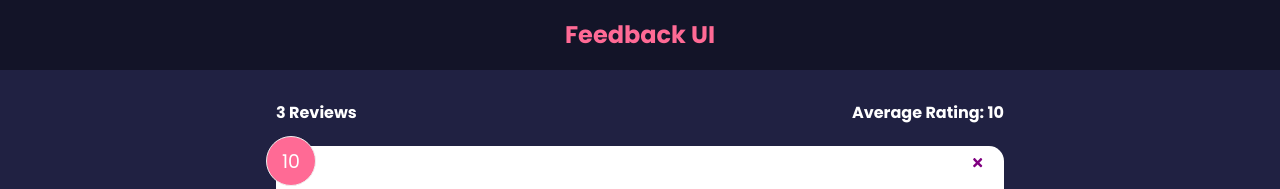
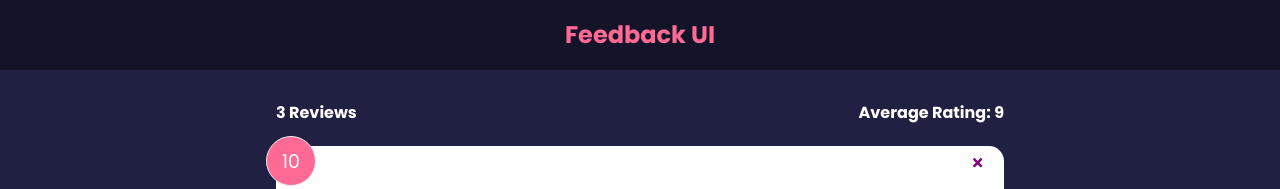
Before and after one commit to Koko-Dev/get-feedback, a React (Create React App) app: page / in a window 1280 px wide. Shown: the top 189 px of the page. Built offline with nearby package versions, Linux system fonts and the light colour scheme.

Commit message:
FeedbackStats.jsx: Compute the average of the feedback ratings based on the length of feedback ratings displayed; add this average to the second h4 tag

```diff
--- a/src/components/FeedbackStats.jsx
+++ b/src/components/FeedbackStats.jsx
@@ -1,8 +1,14 @@
 function FeedbackStats ({ feedback }) {
+  // Calculates ratings average
+  let average = feedback.reduce((accumulator, currentValue) => {
+    return accumulator + currentValue.rating;
+
+  }, 0) / feedback.length;
+
   return (
     <div className='feedback-stats'>
       <h4>{ feedback.length } Reviews</h4>
-      <h4>Average Rating: 10</h4>
+      <h4>Average Rating: { average }</h4>
     </div>
   );
 }
```
